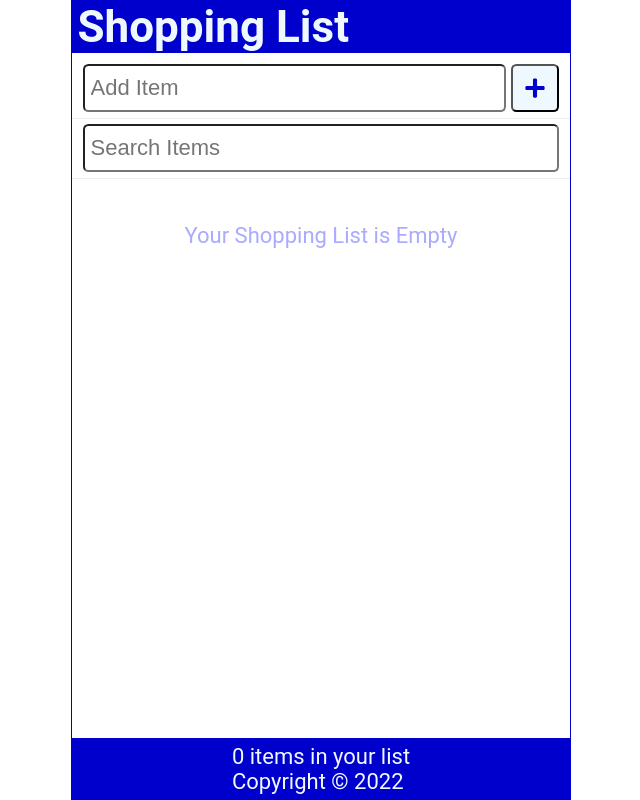
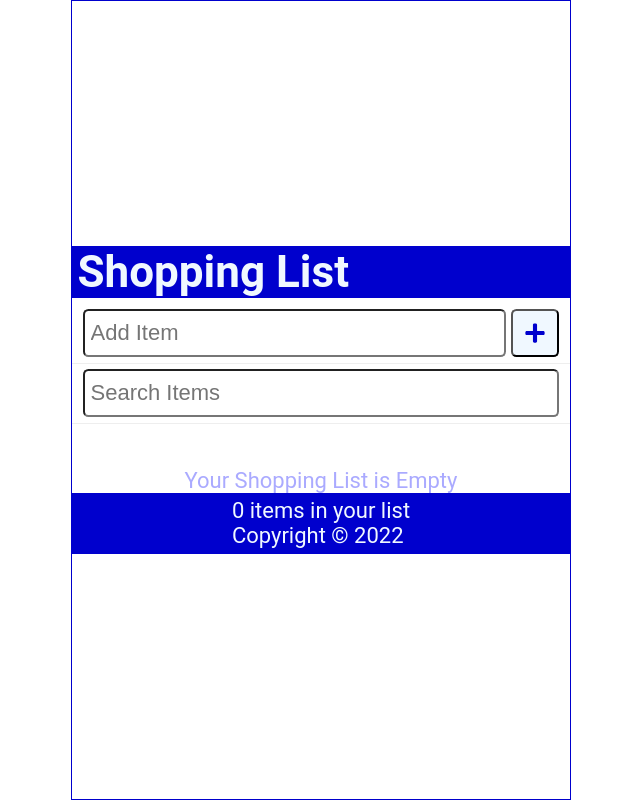
Before and after one commit to delanobmarques/grocery-list, a React (Create React App) app: page / in a window 1280 px wide. Shown: the whole page, without its empty margins (319-959 px from the left). Built offline with nearby package versions, Linux system fonts and the light colour scheme.

Commit message:
code refactor - move main element to App.js and add react fragment to content compoenent

```diff
--- a/src/components/content.component.jsx
+++ b/src/components/content.component.jsx
@@ -2,7 +2,7 @@ import ItemList from "./item-list.component";
 const Content = ({items, handleCheck, handleDelete}) => {
 
   return (
-    <main>
+    <>
         { items.length ? (
             <ItemList
                 items={items}
@@ -13,7 +13,7 @@ const Content = ({items, handleCheck, handleDelete}) => {
             <p style={{color:"#aaf", marginTop:"2rem"}}>Your Shopping List is Empty</p>
         )}
 
-    </main>
+    </>
   )
 }
 
```
